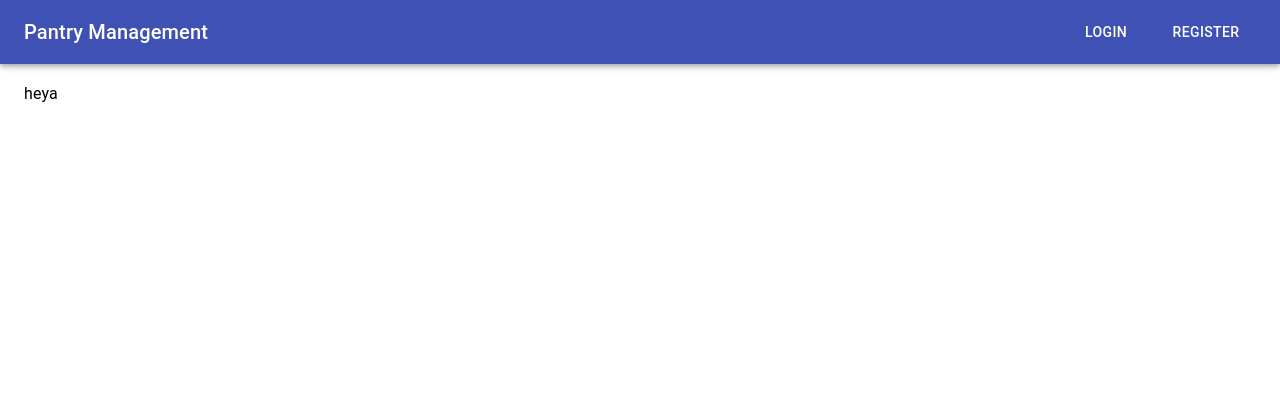
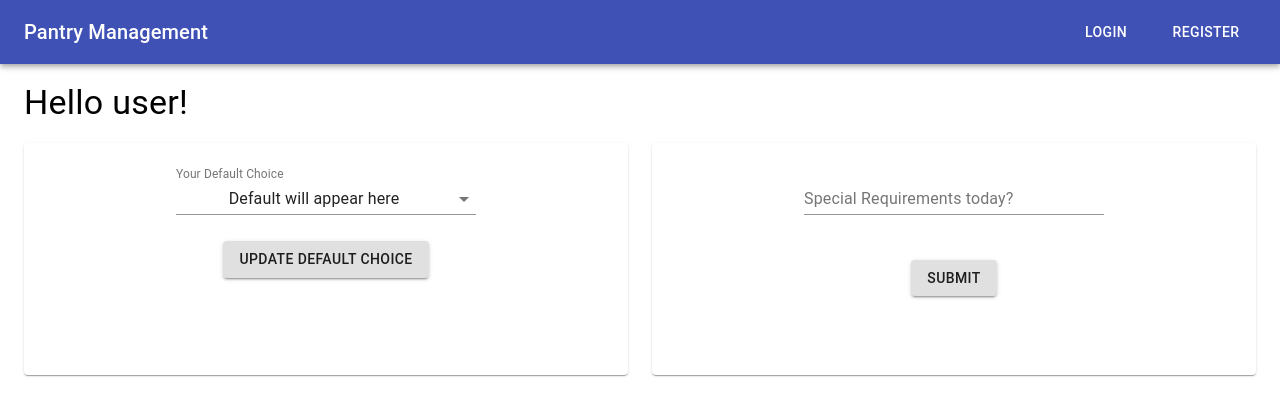
Before and after one commit to saurabhLearns/pantryservice, a React (Create React App) app in the folder client/: page / in a window 1280 px wide. Shown: the top 416 px of the page. Built offline with nearby package versions, Linux system fonts and the light colour scheme.

Commit message:
user page

```diff
--- a/client/src/components/Home.js
+++ b/client/src/components/Home.js
@@ -1,7 +1,7 @@
 import React from 'react';
+import Container from '@material-ui/core/Container';
 import Navbar from './Navbar'
-import Container from '@material-ui/core/Container';
-import Typography from '@material-ui/core/Typography';
+import User from './User'
 
 export default function Home() {
   return (
@@ -11,7 +11,7 @@ export default function Home() {
 
 	  {/* All stuffs down here */}
       <Container>
-        <Typography component="p">heya</Typography>
+	  	<User/>
       </Container>
 
 	</div>
--- a/client/src/components/User.js
+++ b/client/src/components/User.js
@@ -1,13 +1,94 @@
 import React from 'react';
+import { makeStyles } from '@material-ui/core/styles';
 import Typography from '@material-ui/core/Typography';
-import Navbar from './Navbar'
+import InputLabel from '@material-ui/core/InputLabel';
+import MenuItem from '@material-ui/core/MenuItem';
+import FormControl from '@material-ui/core/FormControl';
+import Select from '@material-ui/core/Select';
+import Button from '@material-ui/core/Button';
+import TextField from '@material-ui/core/TextField';
+
 import 'normalize.css'
+import { Grid, Paper } from '@material-ui/core';
+
+
+const useStyles = makeStyles(theme => ({
+	root: {
+		'& > *': {
+		  margin: theme.spacing(1),
+		  width: 300,
+		},
+	  },
+	formControl: {
+	  margin: theme.spacing(1),
+	  minWidth: 300,
+	},
+	selectEmpty: {
+	  marginTop: theme.spacing(2),
+	},
+	paper:{
+		padding: theme.spacing(2),
+		textAlign: 'center',
+		color: theme.palette.text.secondary,
+		whiteSpace: 'nowrap',
+		marginBottom: theme.spacing(2),
+		minHeight: 200,
+	},
+  }));
 
 export default function User() {
-  return (
-    <div>
-      <Navbar/>
 
-    </div>
+	const classes = useStyles();
+	const [defaultchoice, setdefaultchoice] = React.useState('');
+
+	const handleChange = event => {
+		setdefaultchoice(event.target.value);
+	};
+	return (
+
+		<div>
+			<Typography variant="h4">Hello user!</Typography>
+			<br/>
+			<Grid container spacing={3}>
+				<Grid item xs={12} md={6}>
+					<form>
+						<Paper className={classes.paper}>
+							<FormControl className={classes.formControl}>
+								<InputLabel shrink id="defaultchoice">Your Default Choice</InputLabel>
+								<Select
+								labelId="defaultchoice"
+								id="defaultchoice"
+								value={defaultchoice}
+								onChange={handleChange}
+								displayEmpty
+								className = {classes.selectEmpty}
+								>
+								<MenuItem value={''}>Default will appear here</MenuItem>
+								<MenuItem value={10}>Ten</MenuItem>
+								<MenuItem value={20}>Twenty</MenuItem>
+								<MenuItem value={30}>Thirty</MenuItem>
+								</Select>
+
+							</FormControl>
+							<br/><br/>
+							<Button variant="contained">Update Default Choice</Button>
+						</Paper>
+					</form>
+				</Grid>
+
+				<Grid item xs={12} md={6} className={classes.gridDiv}>
+					<Paper className={classes.paper}>
+						<form noValidate autoComplete="off">
+							<div className={classes.root} >
+								<TextField id="standard-basic" label="Special Requirements today?" />
+							</div>
+							<br/><br/>
+							<Button variant="contained">Submit</Button>
+						</form>
+
+					</Paper>
+				</Grid>
+			</Grid>
+		</div>
   );
 }
```
Also changed, not shown: client/src/components/LoginModal.js (line endings or trailing spaces).
